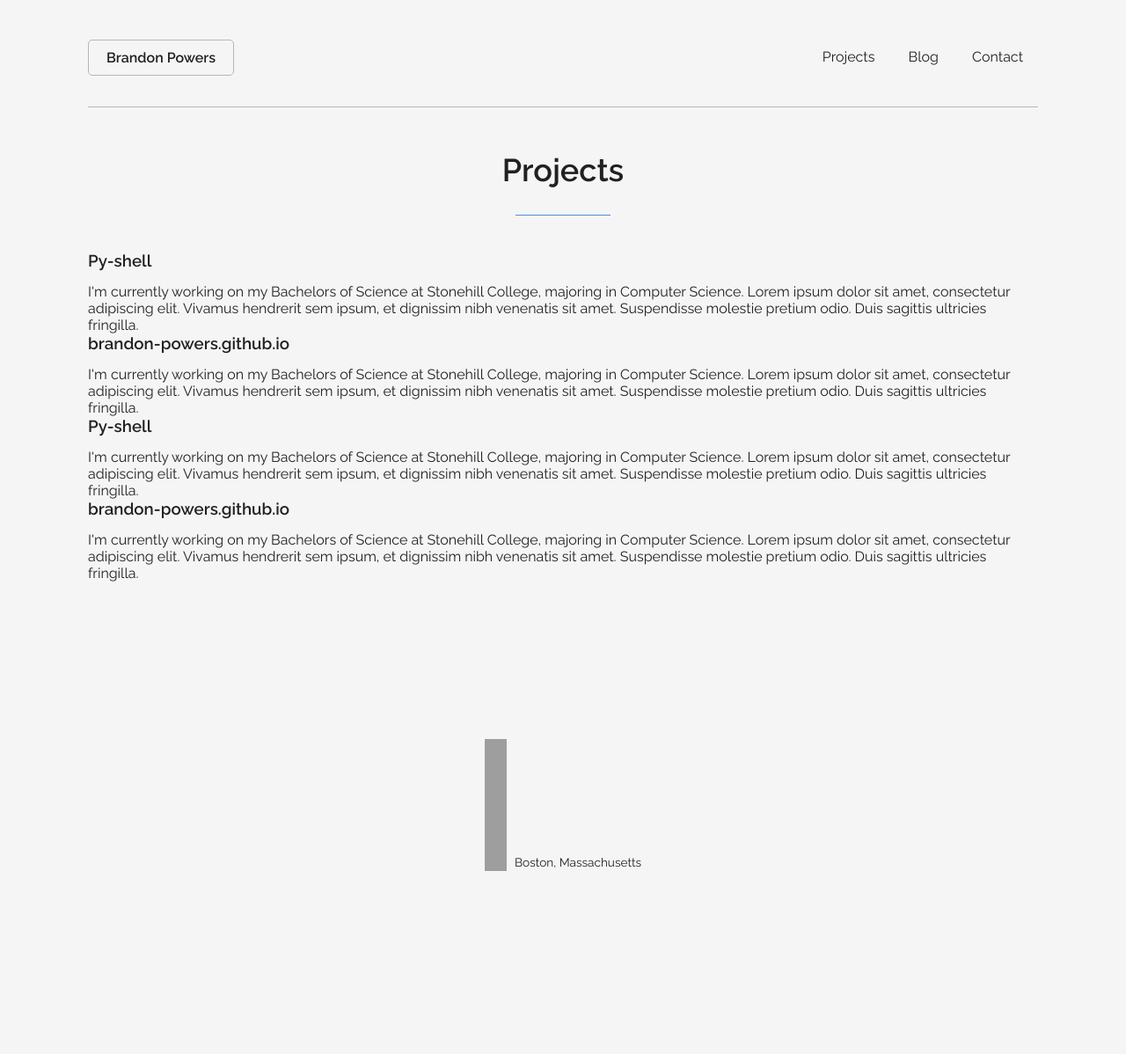
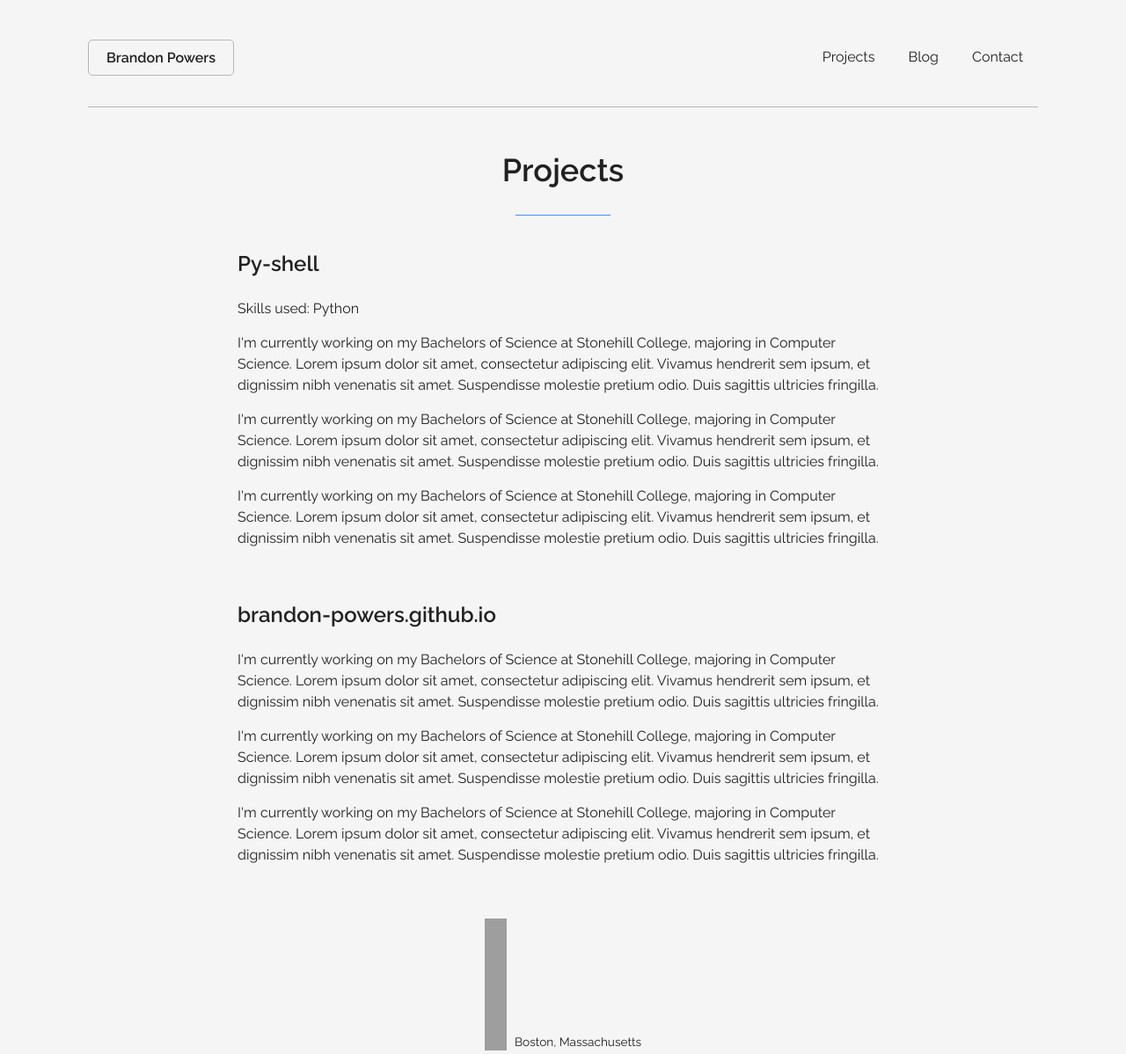
Before and after one commit to brandon-powers/brandon-powers.github.io, a Jekyll site: the page built from projects.html, in a window 1280 px wide. Shown: the whole page at 88% size. Built offline with Jekyll 4.4.1, drawn with Linux system fonts in a browser that asks for light colours; before the commit the page ends 994 px from its top, so only the background shows below that; grey boxes are pictures that could not be loaded.

Commit message:
worked on projects

```diff
--- a/contact.html
+++ b/contact.html
@@ -9,11 +9,8 @@ permalink: /contact
         <h3>Contact</h3>
         <div class="divider-line"></div>
         <p>Interested in hiring me? Here's my <a target="_blank" href="assets/resume.pdf"><strong>resume</strong></a>.</p>
-        <p>Feel free to shoot me an email at <strong>brandonkpowers@gmail.com</strong> or call me at <strong>(781) 812-3785</strong>.</p>
+        <p>Feel free to shoot me an email at <strong><a href="mailto:brandonkpowers@gmail.com">brandonkpowers@gmail.com</a></strong>. Also, don't forget to subscribe to my <strong><a href="/feed.xml" target="_blank">RSS feed.</a></strong></p>
         <p>You can find me sharing my thoughts on Twitter, my code on GitHub, and skills on LinkedIn below!</p>
-        <a href="mailto:brandonkpowers@gmail.com">
-            <img src="assets/images/google.jpg"></img>
-        </a>
         <a href="https://github.com/brandon-powers" target="_blank">
             <img src="assets/images/github.png"></img>
         </a>
--- a/css/main.css
+++ b/css/main.css
@@ -70,6 +70,9 @@ p {
 .lg-card h3, .sm-card h3 {
     font-size: 18px;
 }
+.center-content .lg-card {
+    width: 50%;
+}
 .center-content {
     text-align: center;
     margin-left: 35%;
@@ -82,7 +85,7 @@ p {
 }
 .center-content img {
     width: 18%;
-    margin: 40px 8px 0px 8px;
+    margin: 40px 12px 25px 12px;
 }
 .recent-subject {
     padding: 0px 0px 35px 0px;
@@ -147,3 +150,13 @@ footer object {
 .no-top-margin {
     margin-top: 0px;
 }
+.project {
+    margin: 0px 170px 60px 170px;
+}
+.project h3 {
+    font-size: 1.5em;
+    margin-bottom: 25px;
+}
+.project p {
+    line-height: 1.5em;
+}
--- a/projects.html
+++ b/projects.html
@@ -11,18 +11,15 @@ permalink: /projects
 <section class="list-items">
     <div name="py-shell" class="project">
         <h3>Py-shell</h3>
+        <p>Skills used: Python</p>
+        <p>I'm currently working on my Bachelors of Science at Stonehill College, majoring in Computer Science. Lorem ipsum dolor sit amet, consectetur adipiscing elit. Vivamus hendrerit sem ipsum, et dignissim nibh venenatis sit amet. Suspendisse molestie pretium odio. Duis sagittis ultricies fringilla.</p>
+        <p>I'm currently working on my Bachelors of Science at Stonehill College, majoring in Computer Science. Lorem ipsum dolor sit amet, consectetur adipiscing elit. Vivamus hendrerit sem ipsum, et dignissim nibh venenatis sit amet. Suspendisse molestie pretium odio. Duis sagittis ultricies fringilla.</p>
         <p>I'm currently working on my Bachelors of Science at Stonehill College, majoring in Computer Science. Lorem ipsum dolor sit amet, consectetur adipiscing elit. Vivamus hendrerit sem ipsum, et dignissim nibh venenatis sit amet. Suspendisse molestie pretium odio. Duis sagittis ultricies fringilla.</p>
     </div>
     <div name="personal-website" class="project">
         <h3>brandon-powers.github.io</h3>
         <p>I'm currently working on my Bachelors of Science at Stonehill College, majoring in Computer Science. Lorem ipsum dolor sit amet, consectetur adipiscing elit. Vivamus hendrerit sem ipsum, et dignissim nibh venenatis sit amet. Suspendisse molestie pretium odio. Duis sagittis ultricies fringilla.</p>
-    </div>
-    <div name="py-shell" class="project">
-        <h3>Py-shell</h3>
         <p>I'm currently working on my Bachelors of Science at Stonehill College, majoring in Computer Science. Lorem ipsum dolor sit amet, consectetur adipiscing elit. Vivamus hendrerit sem ipsum, et dignissim nibh venenatis sit amet. Suspendisse molestie pretium odio. Duis sagittis ultricies fringilla.</p>
-    </div>
-    <div name="personal-website" class="project">
-        <h3>brandon-powers.github.io</h3>
         <p>I'm currently working on my Bachelors of Science at Stonehill College, majoring in Computer Science. Lorem ipsum dolor sit amet, consectetur adipiscing elit. Vivamus hendrerit sem ipsum, et dignissim nibh venenatis sit amet. Suspendisse molestie pretium odio. Duis sagittis ultricies fringilla.</p>
     </div>
 </section>
```
